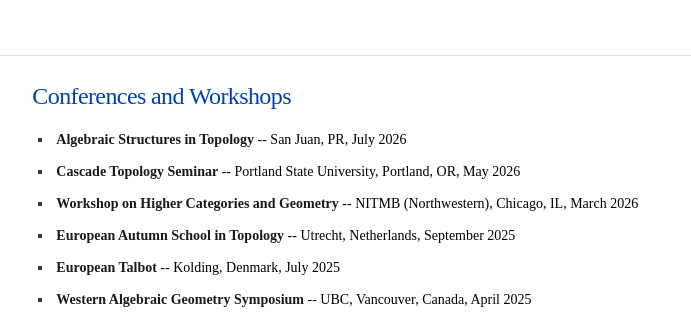
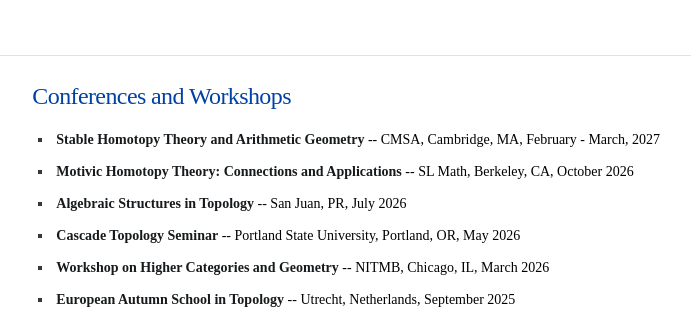
Before and after one commit to jay-reiter/jay-reiter.github.io, a React (Create React App) app: page /math in a window 1280 px wide. Shown: the part 820-1144 px from the top of the page, without its empty margins (216-907 px from the left). Built offline with nearby package versions, Linux system fonts and the light colour scheme; a web font is replaced by a local one.

Commit message:
updated travel

```diff
--- a/src/pages/HomePage.tsx
+++ b/src/pages/HomePage.tsx
@@ -44,7 +44,7 @@
               </Typography>
             </Box>
             <Typography level="body-sm" textColor="black">
-              I am a third-year math Ph.D. student at the{" "}
+              I am a fourth-year math Ph.D. student at the{" "}
               <Link
                 target="_blank"
                 href="https://math.washington.edu/"
--- a/src/pages/MathPage.tsx
+++ b/src/pages/MathPage.tsx
@@ -8,6 +8,16 @@
 
 const MathPage = () => {
   const travelItems = [
+    <TravelItem
+      title="Stable Homotopy Theory and Arithmetic Geometry"
+      date="February - March, 2027"
+      location="CMSA, Cambridge, MA"
+    />,
+    <TravelItem
+      title="Motivic Homotopy Theory: Connections and Applications"
+      date="October 2026"
+      location="SL Math, Berkeley, CA"
+    />,
     <TravelItem
       title="Algebraic Structures in Topology"
       date="July 2026"
@@ -21,7 +31,7 @@
     <TravelItem
       title="Workshop on Higher Categories and Geometry"
       date="March 2026"
-      location="NITMB (Northwestern), Chicago, IL"
+      location="NITMB, Chicago, IL"
     />,
     <TravelItem
       title="European Autumn School in Topology"
@@ -74,7 +84,7 @@
       seminar="DubTop"
       date="Spring 2026"
       link="https://jay-reiter.github.io/dubtop-spring-2026"
-      />,
+    />,
     <TalkItem
       title={
         <>
```
